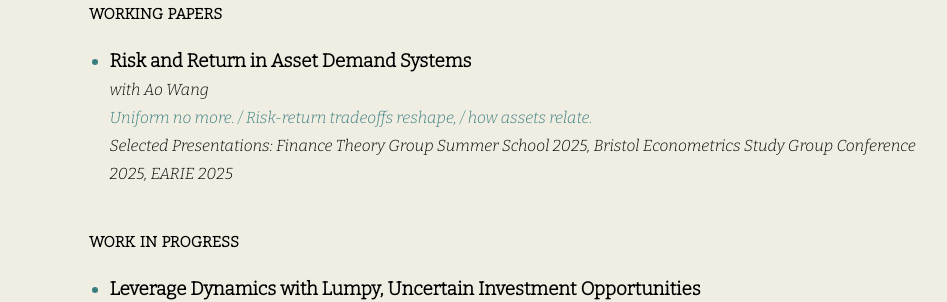
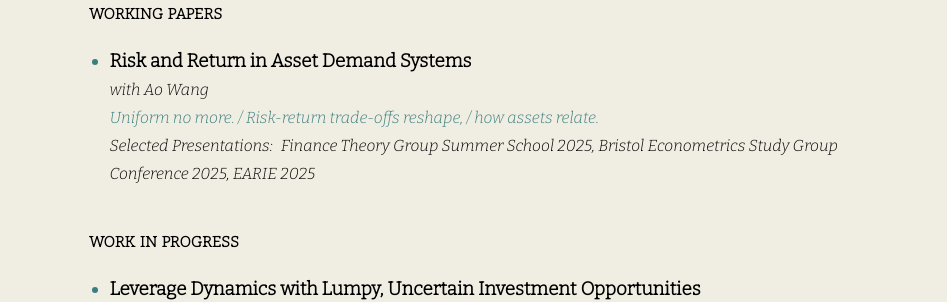
Before and after one commit to ozaneakbas/ozaneakbas.github.io, a Jekyll site: the page built from _posts/2024-07-01-complementarity.markdown, in a window 1280 px wide. Shown: the part 853-1155 px from the top of the page, without its empty margins (166-1113 px from the left). Built offline with Jekyll 4.4.1, drawn with Linux system fonts in a browser that asks for light colours; nearby versions of some CDN libraries; a style sheet for code colours, icons or effects is not loaded.

Commit message:
Some paper updates.

```diff
--- a/_layouts/default.html
+++ b/_layouts/default.html
@@ -211,7 +211,7 @@
                             {% endif %}
                             {% if post.presentations != "" %}
                             <simpleentry>
-                            <em> Selected Presentations: {{post.presentations}} </em>
+                            <em> Selected Presentations:&ensp;{{post.presentations}} </em>
                             </simpleentry>
                             {% endif %}
                             <p></p>
--- a/_posts/2024-07-01-complementarity.markdown
+++ b/_posts/2024-07-01-complementarity.markdown
@@ -9,6 +9,6 @@ title: "Risk and Return in Asset Demand Systems"
 date: "July 2025"
 doi: https://dx.doi.org/10.2139/ssrn.5057341
 #haiku: "Not just one asset. / Cross-asset links shape demand. / Spillovers emerge."
-haiku: "Uniform no more. / Risk-return tradeoffs reshape, / how assets relate."
+haiku: "Uniform no more. / Risk-return trade-offs reshape, / how assets relate."
 presentations: "Finance Theory Group Summer School 2025, Bristol Econometrics Study Group Conference 2025, EARIE 2025"
 ---
```
